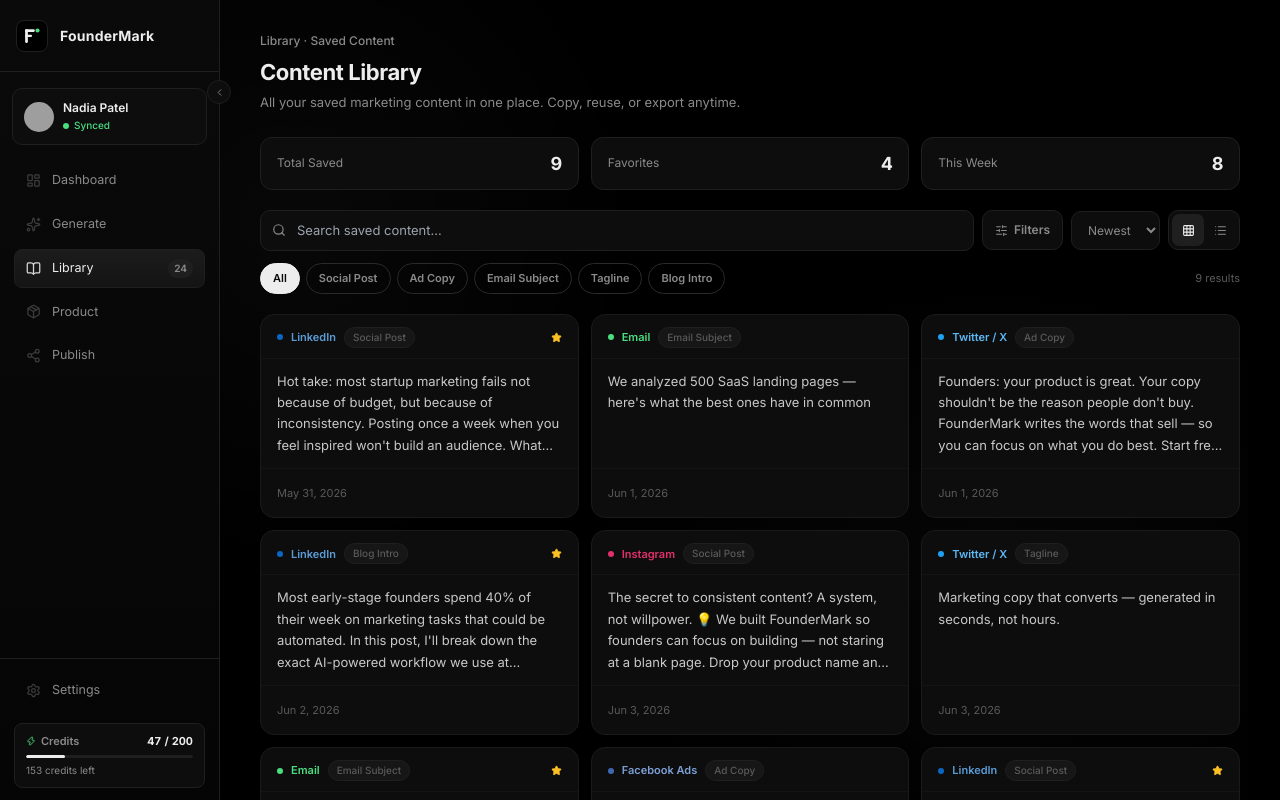
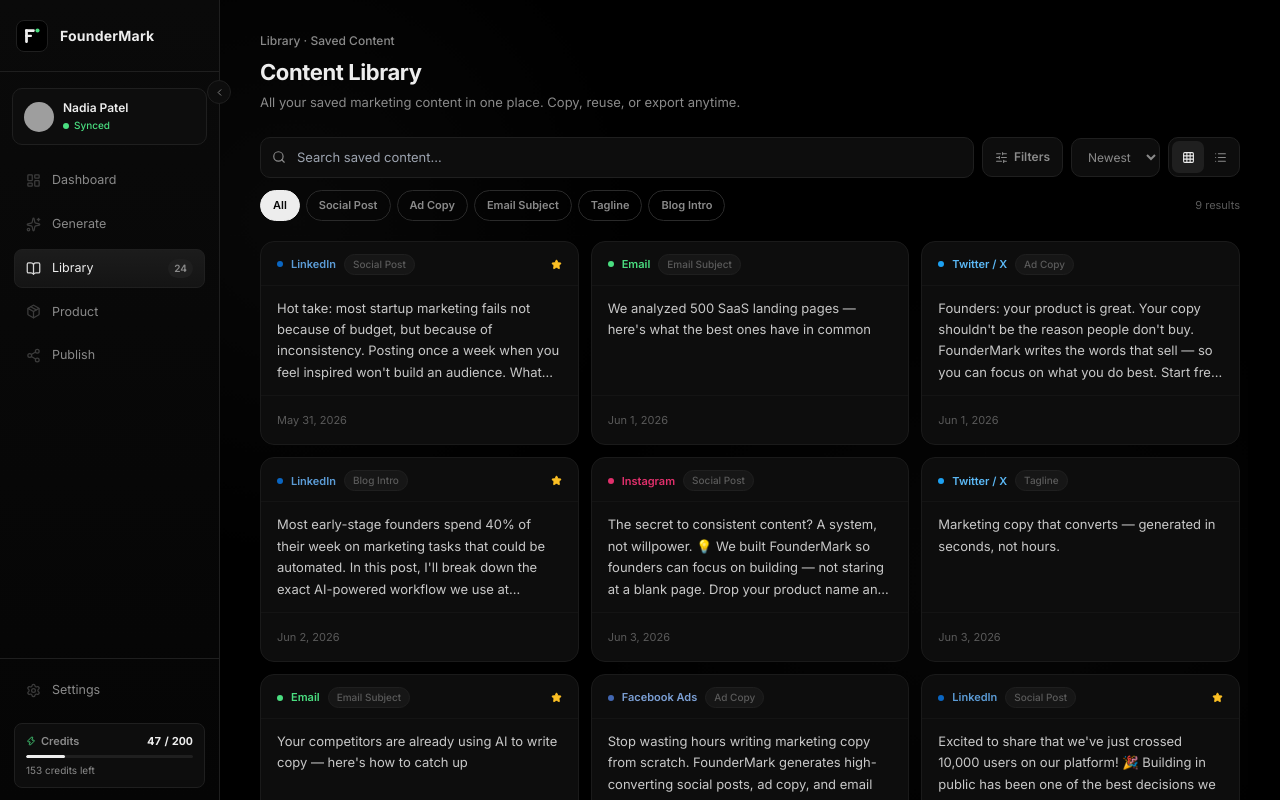
Before and after one commit to SNDP-Design/foundermark, a Next.js app: page /content-library in a window 1280 px wide. Built offline with nearby package versions, Linux system fonts and the light colour scheme; grey boxes are pictures that could not be loaded.

Commit message:
Local Commit: 2026-06-06T10:47:14.862Z - Deleted the Stats bar section (Total Saved, Favorites, This Week) from the content-library page

```diff
--- a/src/app/content-library/components/ContentLibraryView.tsx
+++ b/src/app/content-library/components/ContentLibraryView.tsx
@@ -287,24 +287,6 @@
 
   return (
     <>
-      {/* Stats bar */}
-      <div className="grid grid-cols-3 gap-3 mb-5">
-        {[
-          { label: 'Total Saved', value: items.length },
-          { label: 'Favorites', value: items.filter(i => i.favorited).length },
-          { label: 'This Week', value: items.filter(i => i.createdAt.includes('Jun')).length },
-        ].map((stat) => (
-          <div
-            key={stat.label}
-            className="rounded-[12px] px-4 py-3 flex items-center justify-between"
-            style={{ background: '#0d0d0d', border: '1px solid #1f1f1f' }}
-          >
-            <span className="text-[12px]" style={{ color: '#8a8a8a' }}>{stat.label}</span>
-            <span className="text-[18px] font-bold tracking-tight" style={{ color: '#ededed' }}>{stat.value}</span>
-          </div>
-        ))}
-      </div>
-
       {/* Search + controls row */}
       <div className="flex items-center gap-2 mb-3">
         {/* Search */}
```
